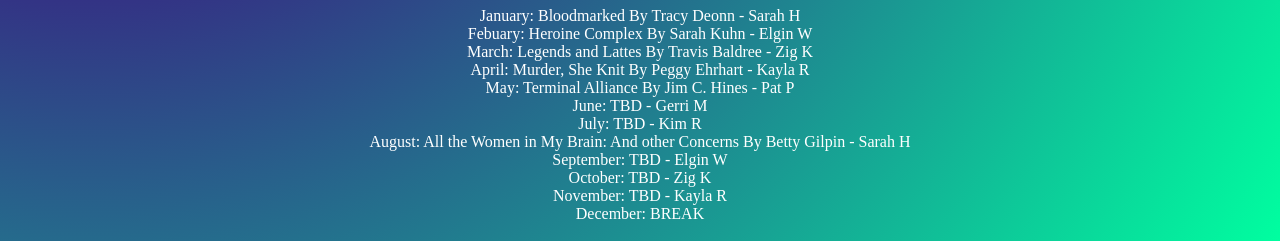
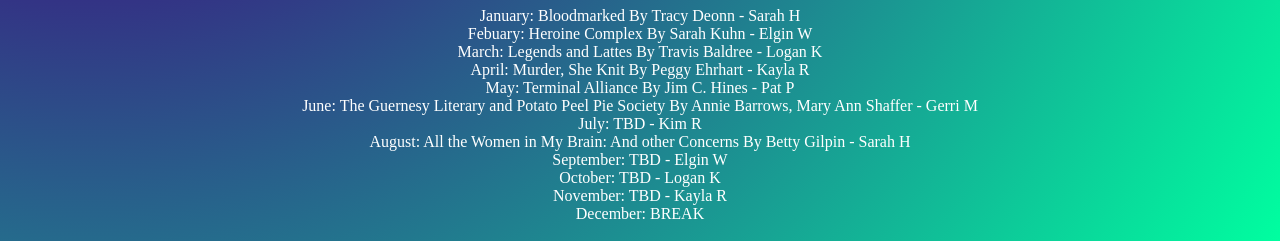
Before and after one commit to kratley/BookCoven, a plain HTML site: page index.html in a window 1280 px wide. Shown: the part 625-866 px from the top of the page. Drawn offline with Linux system fonts and the light colour scheme.

Commit message:
Updated member name and added June pick

```diff
--- a/index.html
+++ b/index.html
@@ -77,17 +77,20 @@
     <ul>
       <li>January: Bloodmarked By Tracy Deonn - Sarah H</li>
       <li>Febuary: Heroine Complex By Sarah Kuhn - Elgin W</li>
-      <li>March: Legends and Lattes By Travis Baldree - Zig K</li>
+      <li>March: Legends and Lattes By Travis Baldree - Logan K</li>
       <li>April: Murder, She Knit By Peggy Ehrhart - Kayla R</li>
       <li>May: Terminal Alliance By Jim C. Hines - Pat P</li>
-      <li>June: TBD - Gerri M</li>
+      <li>
+        June: The Guernesy Literary and Potato Peel Pie Society By Annie
+        Barrows, Mary Ann Shaffer - Gerri M
+      </li>
       <li>July: TBD - Kim R</li>
       <li>
         August: All the Women in My Brain: And other Concerns By Betty Gilpin -
         Sarah H
       </li>
       <li>September: TBD - Elgin W</li>
-      <li>October: TBD - Zig K</li>
+      <li>October: TBD - Logan K</li>
       <li>November: TBD - Kayla R</li>
       <li>December: BREAK</li>
     </ul>
```
